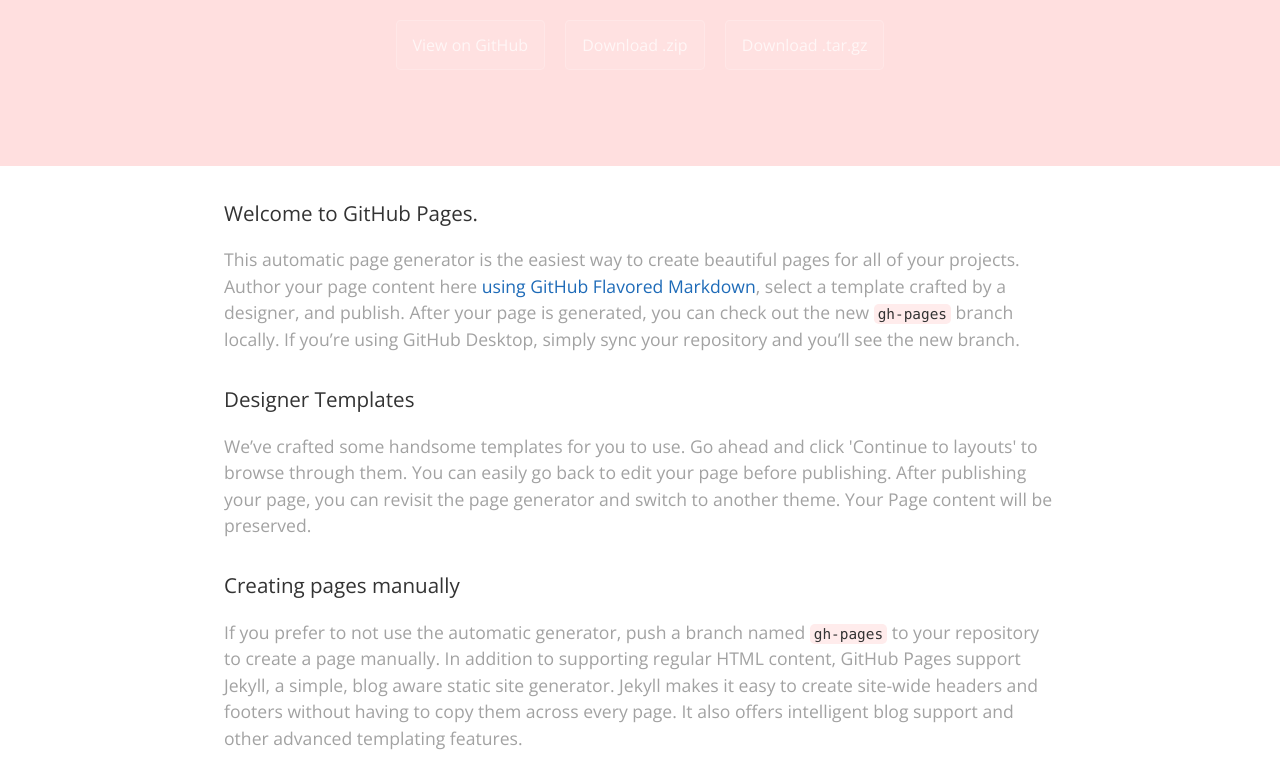
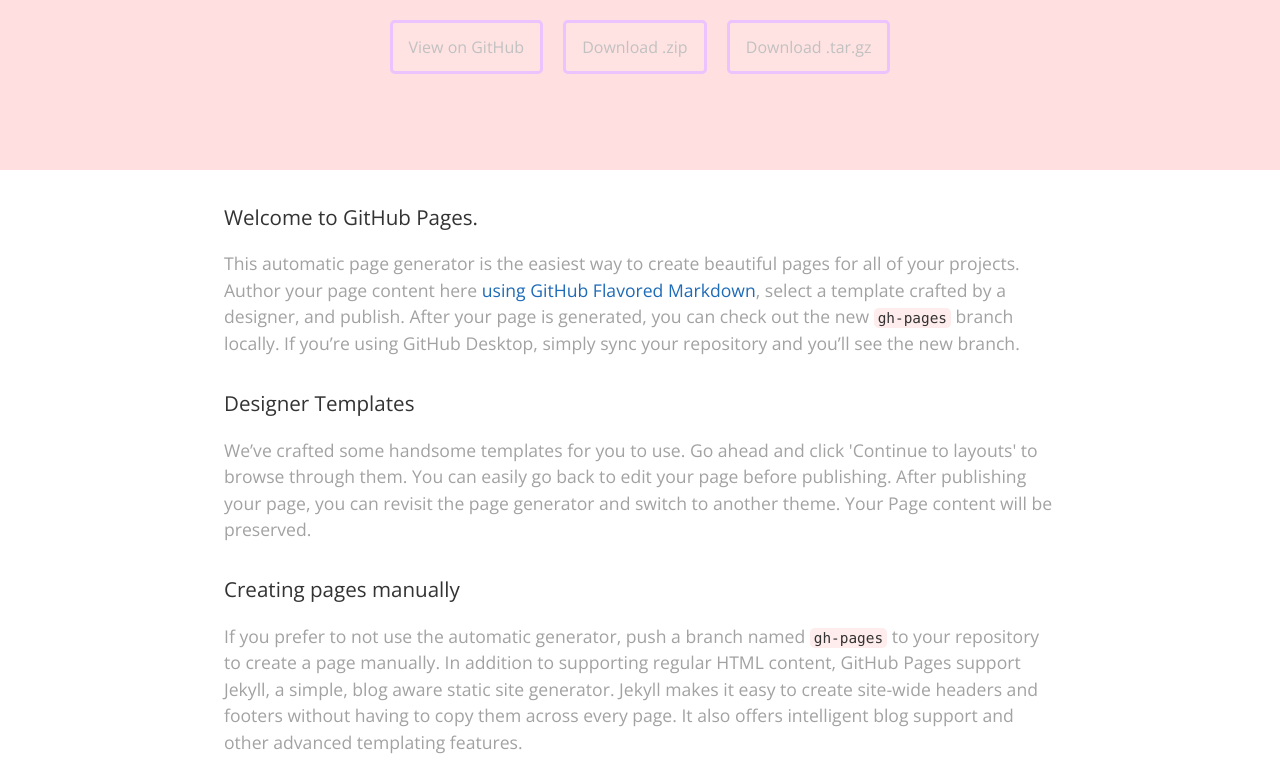
Before and after one commit to amberhf/sandbox, a plain HTML site: page index.html in a window 1280 px wide. Shown: the part 170-950 px from the top of the page. Drawn offline with nearby package versions, Linux system fonts and the light colour scheme.

Commit message:
edit buttons colour

```diff
--- a/stylesheets/stylesheet.css
+++ b/stylesheets/stylesheet.css
@@ -18,11 +18,11 @@
 .btn {
   display: inline-block;
   margin-bottom: 1rem;
-  color: rgba(255, 255, 255, 0.7);
+  color: #C1C1C1;
   background-color: rgba(255, 255, 255, 0.08);
-  border-color: rgba(255, 255, 255, 0.2);
+  border-color: #ECC2FF;
   border-style: solid;
-  border-width: 1px;
+  border-width: px;
   border-radius: 0.3rem;
   transition: color 0.2s, background-color 0.2s, border-color 0.2s; }
   .btn + .btn {
@@ -139,7 +139,6 @@
     color: #333333;
     word-break: normal;
     white-space: pre;
-    background: transparent;
     border: 0; }
 .main-content .highlight {
   margin-bottom: 1rem; }
```
